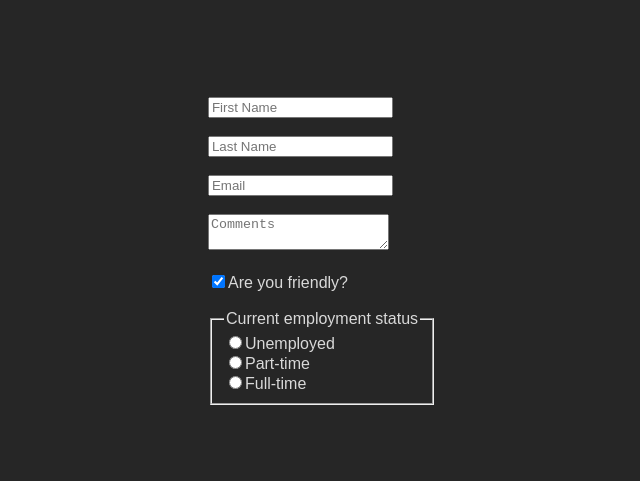
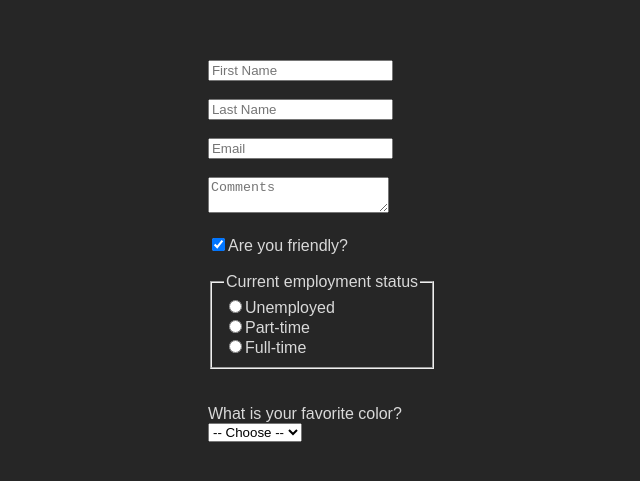
Before and after one commit to ayobanwo/demoproject, a React (Create React App) app: page / in a window 1280 px wide. Shown: the part 149-630 px from the top of the page, without its empty margins (318-958 px from the left). Built offline with nearby package versions, Linux system fonts and the light colour scheme.

Commit message:
select option

```diff
--- a/src/Form/Form.jsx
+++ b/src/Form/Form.jsx
@@ -1,7 +1,15 @@
 import React from "react"
 
 export default function Form() {
-    const [formData, setFormData] = React.useState({firstName: "", lastName: "", email: "", comments: "", isFriendly: true, employment: ""})
+    const [formData, setFormData] = React.useState({
+        firstName: "",
+        lastName: "",
+        email: "",
+        comments: "",
+        isFriendly: true,
+        employment: "",
+        favColor: ""
+    })
 
     console.log(formData)
 
@@ -88,6 +96,26 @@
                 <br />
 
             </fieldset>
+
+            <br /><br />
+
+            <label htmlFor="favColor">What is your favorite color?</label>
+            <br />
+            <select
+                id="favColor"
+                value={formData.favColor}
+                name="favColor"
+                onChange={handleChange}
+            >
+                <option value="">-- Choose --</option>
+                <option value="red">Red</option>
+                <option value="orange">Orange</option>
+                <option value="yellow">Yellow</option>
+                <option value="green">Green</option>
+                <option value="blue">Blue</option>
+                <option value="indigo">Indigo</option>
+                <option value="violet">Violet</option>
+            </select>
         </form>
     )
 }
```
